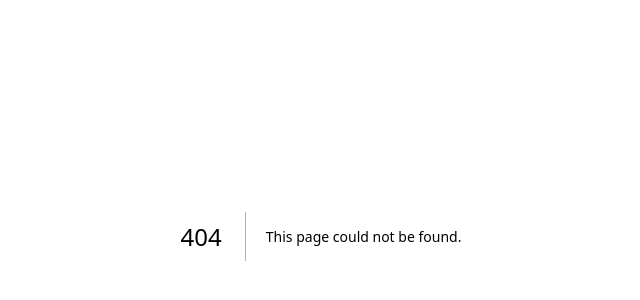
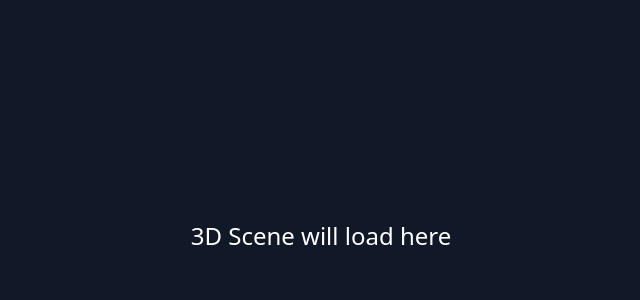
Before and after one commit to aaronbeall/wikipersona, a Next.js app in the folder frontend/: page /explore in a window 1280 px wide. Before the commit this address had no page. Shown: the part 164-464 px from the top of the page, without its empty margins (319-959 px from the left). Built offline with nearby package versions, Linux system fonts and the light colour scheme.

Commit message:
Auto-commit: Agent tool execution

```diff
--- /dev/null
+++ b/frontend/app/explore/page.tsx
@@ -0,0 +1,9 @@
+'use client'
+
+export default function ExplorePage() {
+  return (
+    <div className="w-screen h-screen bg-gray-900 flex items-center justify-center">
+      <p className="text-white text-2xl">3D Scene will load here</p>
+    </div>
+  )
+}
```
